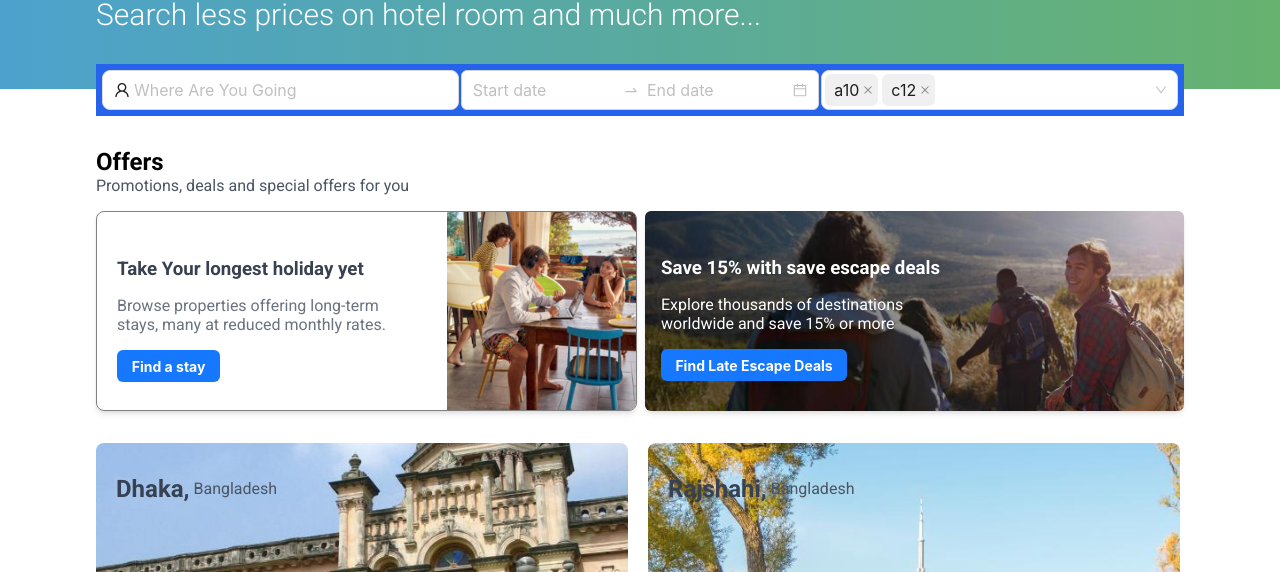
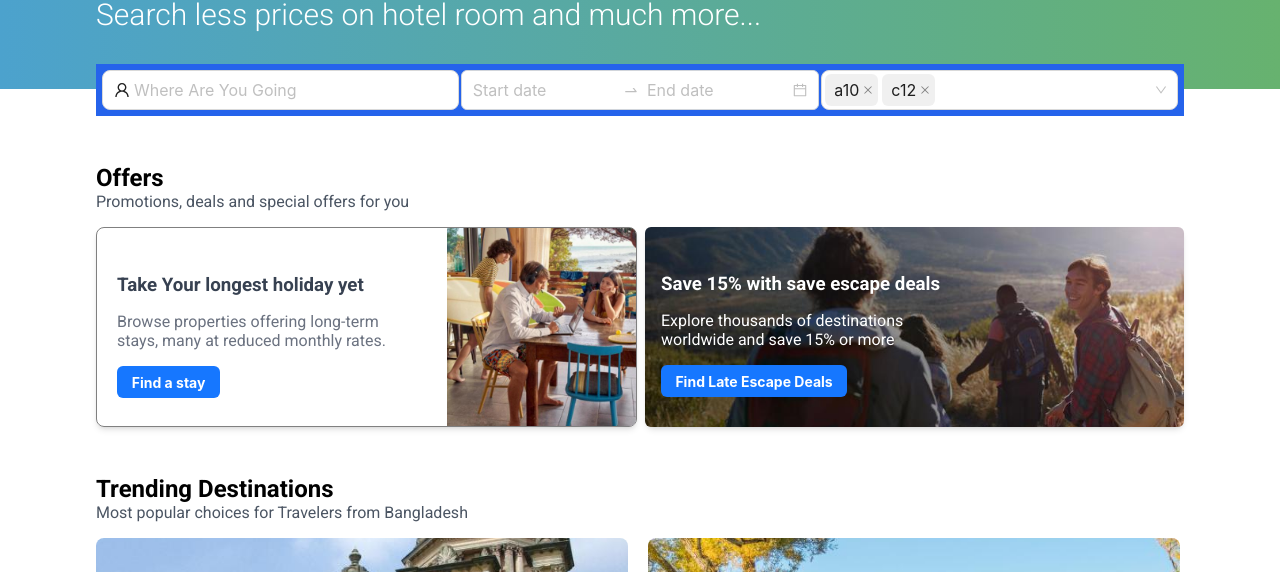
Before and after one commit to Sumon092/go-booking-client, a React (Vite) app: page / in a window 1280 px wide. Shown: the part 283-855 px from the top of the page. Built offline with nearby package versions, Linux system fonts and the light colour scheme.

Commit message:
destination done

```diff
--- a/src/component/Destination.tsx
+++ b/src/component/Destination.tsx
@@ -6,7 +6,9 @@ import Dest5 from "../assets/images/destination/khulna.jpg";
 
 const Destination = () => {
   return (
-    <div className="pl-24 pr-24 mb-8">
+    <div className="pl-24 pr-24 mt-12">
+        <h2 className="mb-0">Trending Destinations</h2>
+        <p className="text-gray-600 mt-0">Most popular choices for Travelers from Bangladesh</p>
       <div className="pr-1 grid grid-cols-2 gap-5">
         <div className="border-1 h-64 w-full relative">
           <img
--- a/src/component/Offers.tsx
+++ b/src/component/Offers.tsx
@@ -4,7 +4,7 @@ import TourImage from "../assets/images/tour.jpeg";
 const Offers = () => {
   return (
     <>
-      <div className="pl-24 mb-0 mt-8">
+      <div className="pl-24 mb-0 mt-12">
         <h2 className="mb-0">Offers</h2>
         <p className="mt-0 text-gray-600">Promotions, deals and special offers for you</p>
       </div>
```
